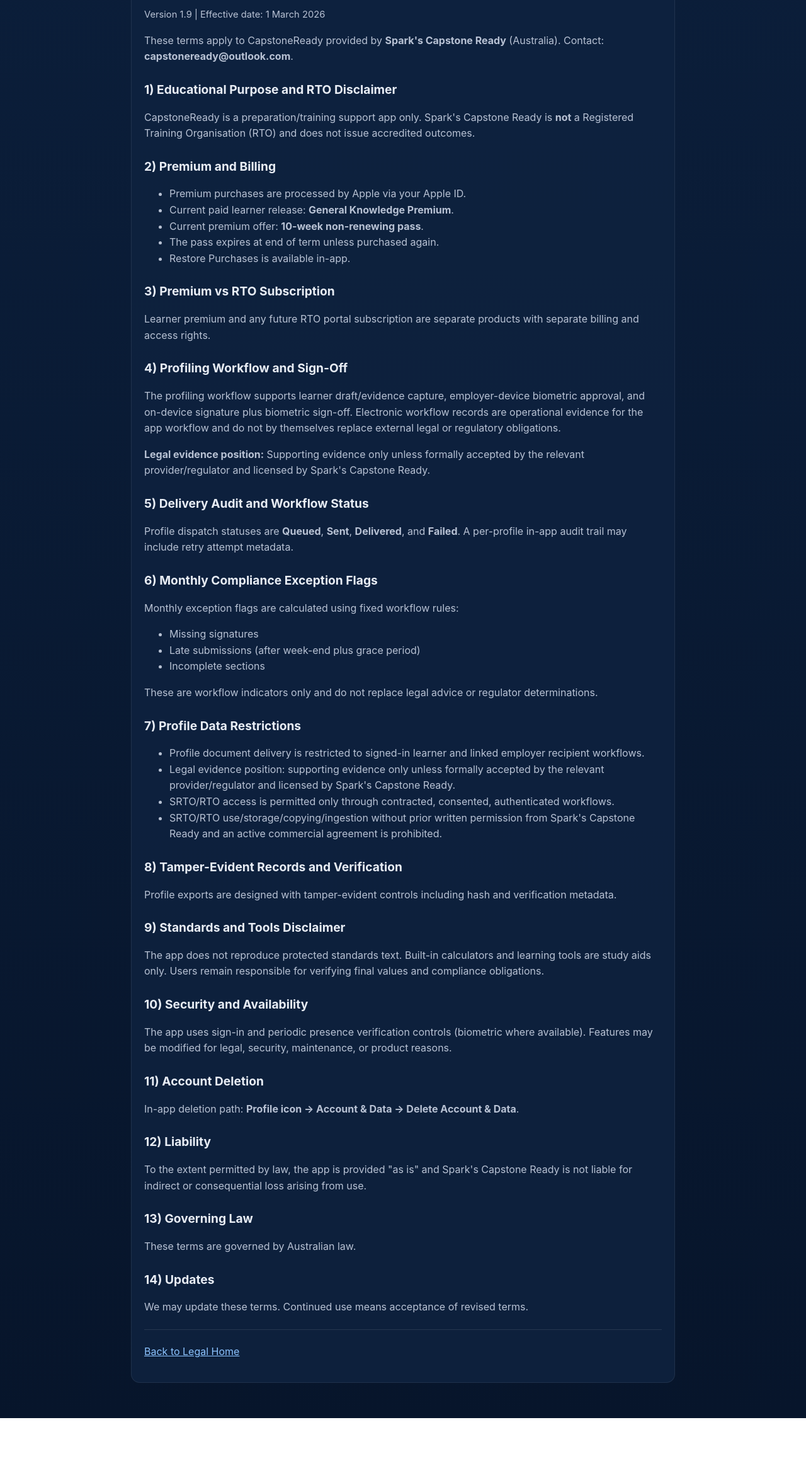
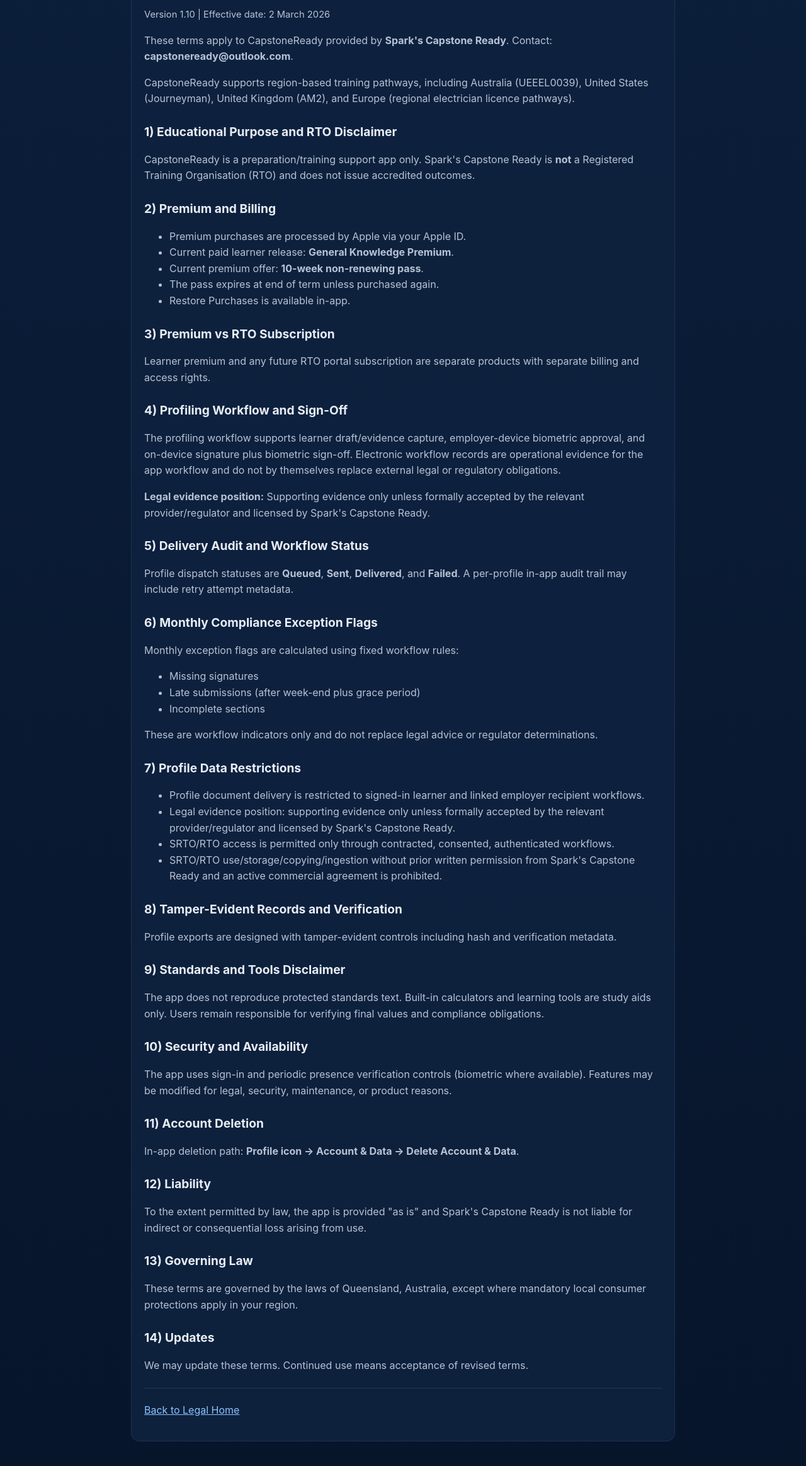
Before and after one commit to Roper8883/CRlegaldocs, a plain HTML site: page terms/index.html in a window 1280 px wide. Shown: the part 111-2438 px from the top of the page at 63% size. Before the commit the page ends 2362 px from the top, so only its background shows below. Drawn offline with Linux system fonts and the light colour scheme.

Commit message:
Legal/docs: make wording region-agnostic

```diff
--- a/terms/index.html
+++ b/terms/index.html
@@ -1,5 +1,5 @@
 <!doctype html>
-<html lang="en-AU">
+<html lang="en">
 <head>
   <meta charset="utf-8" />
   <meta name="viewport" content="width=device-width, initial-scale=1" />
@@ -13,8 +13,9 @@
         <h1 class="title">Terms of Use</h1>
         <span class="tag">CapstoneReady</span>
       </div>
-      <p class="meta">Version 1.9 | Effective date: 1 March 2026</p>
-      <p>These terms apply to CapstoneReady provided by <strong>Spark's Capstone Ready</strong> (Australia). Contact: <strong>capstoneready@outlook.com</strong>.</p>
+      <p class="meta">Version 1.10 | Effective date: 2 March 2026</p>
+      <p>These terms apply to CapstoneReady provided by <strong>Spark's Capstone Ready</strong>. Contact: <strong>capstoneready@outlook.com</strong>.</p>
+      <p>CapstoneReady supports region-based training pathways, including Australia (UEEEL0039), United States (Journeyman), United Kingdom (AM2), and Europe (regional electrician licence pathways).</p>
 
       <h2>1) Educational Purpose and RTO Disclaimer</h2>
       <p>CapstoneReady is a preparation/training support app only. Spark's Capstone Ready is <strong>not</strong> a Registered Training Organisation (RTO) and does not issue accredited outcomes.</p>
@@ -71,7 +72,7 @@
       <p>To the extent permitted by law, the app is provided "as is" and Spark's Capstone Ready is not liable for indirect or consequential loss arising from use.</p>
 
       <h2>13) Governing Law</h2>
-      <p>These terms are governed by Australian law.</p>
+      <p>These terms are governed by the laws of Queensland, Australia, except where mandatory local consumer protections apply in your region.</p>
 
       <h2>14) Updates</h2>
       <p>We may update these terms. Continued use means acceptance of revised terms.</p>
```
Also changed, not shown: index.html (+3 -2 lines), privacy/index.html (+4 -3 lines).
